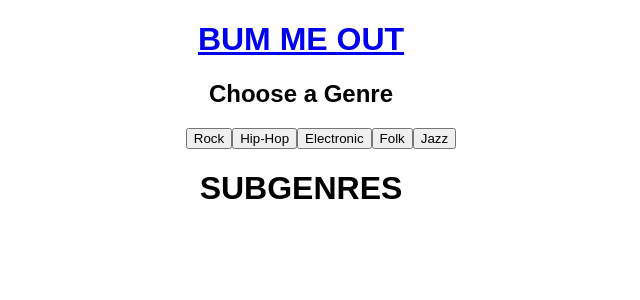
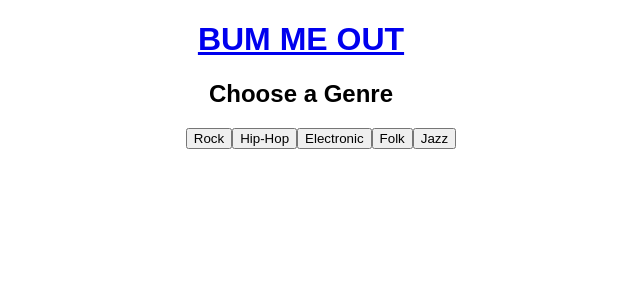
Before and after one commit to tchryssos/bum-me-out, a React (Create React App) app: page / in a window 1280 px wide. Shown: the top 300 px of the page, without its empty margins (339-979 px from the left). Built offline with nearby package versions, Linux system fonts and the light colour scheme.

Commit message:
SubGenre component correctly outputs text based on which genre was selected

```diff
--- a/src/components/subgenres.js
+++ b/src/components/subgenres.js
@@ -6,11 +6,29 @@ import {connect} from 'react-redux'
 class SubGenres extends React.Component{
   constructor(props){
     super(props)
+    this.subgenreDisplay=this.subgenreDisplay.bind(this)
+  }
+
+  subgenreDisplay(){
+    switch(this.props.genre){
+      case 'rock':
+        return "ROCK"
+      case 'jazz':
+        return "JAZZ"
+      case 'hip-hop':
+        return "HIP-HOP"
+      case 'folk':
+        return "FOLK"
+      case 'electronic':
+        return "ELECTRONIC"
+      default:
+        break
+    }
   }
 
   render(){
     return(
-      <h1>SUBGENRES</h1>
+      <h1>{this.subgenreDisplay()}</h1>
     )
   }
 }
```
